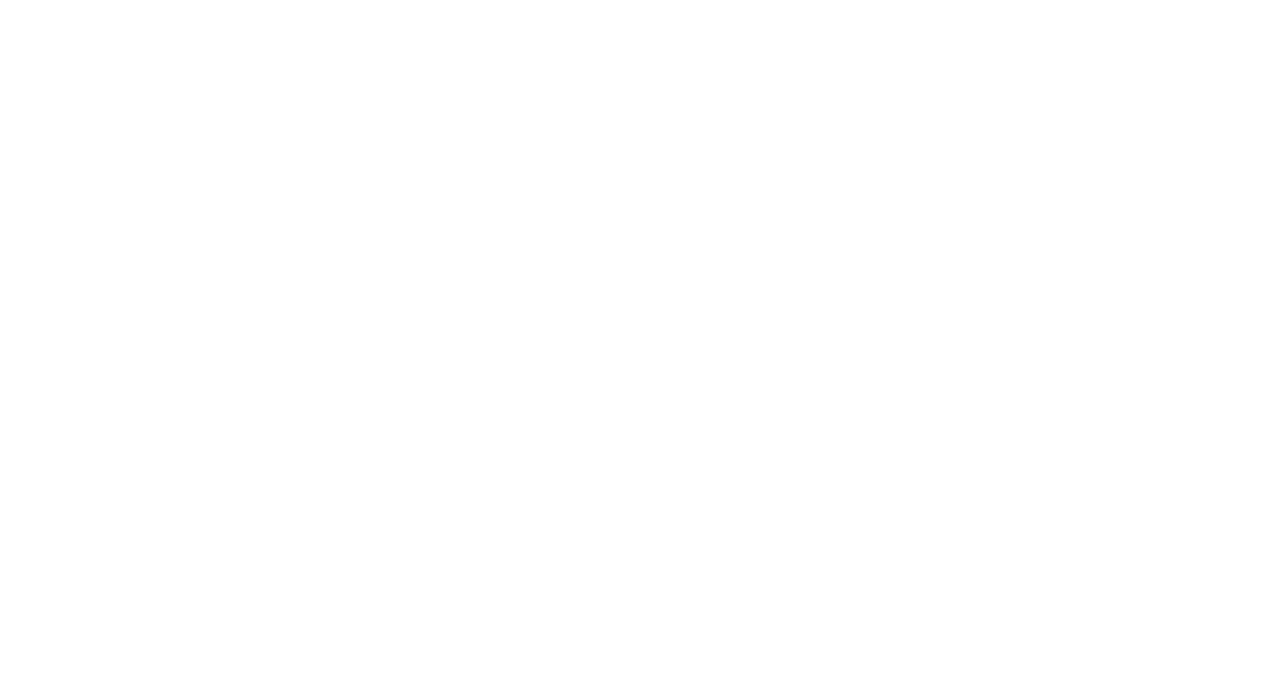
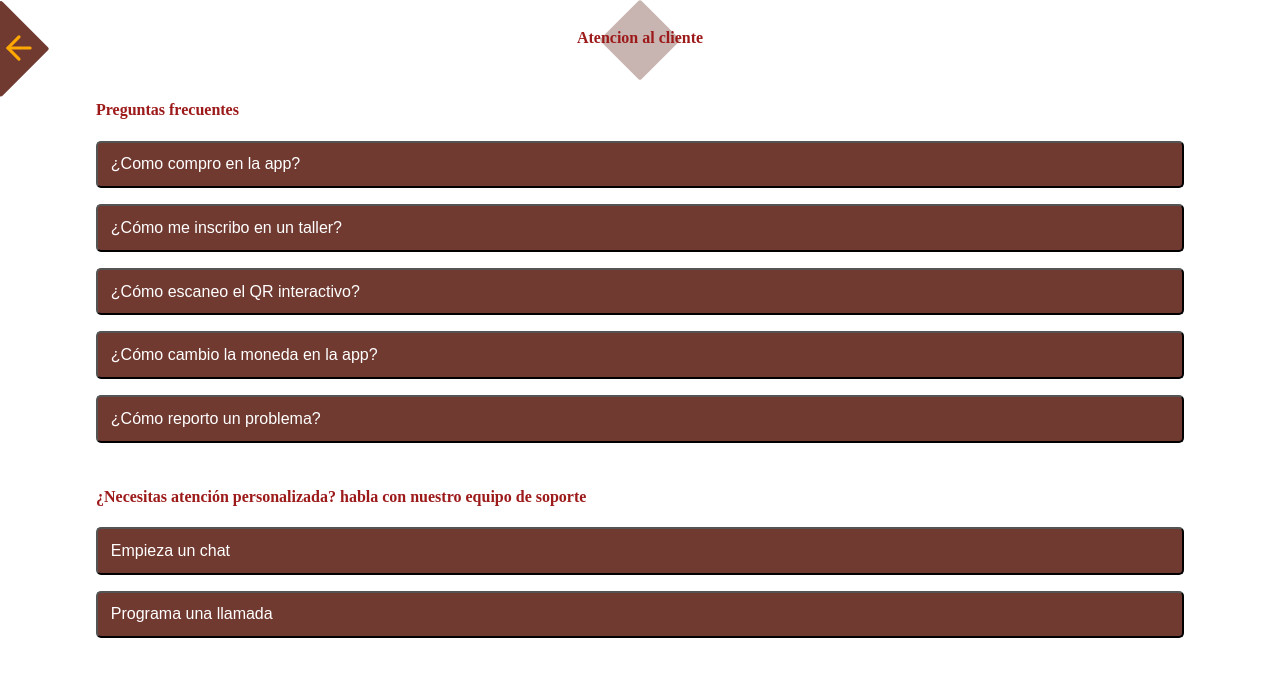
Before and after one commit to Thewilliamg/proyectoFinalExpress, a React (Vite) app: page /customer-service in a window 1280 px wide. Before the commit this address had no page. Shown: the top 676 px of the page. Built offline with nearby package versions, Linux system fonts and the light colour scheme; the HTML template or start-up script is replaced by a standard one; a web font is replaced by a local one.

Commit message:
feat: :construction: Construction of page number 25
Much of the design has been completed, the elements are arranged, small details such as colors and spaces between the elements are missing.

```diff
--- a/src/App.jsx
+++ b/src/App.jsx
@@ -8,6 +8,7 @@
 import SignUp from './pages/signup/SignUp.jsx'
 import Policy from './pages/signup/register/policy/Policy.jsx'
 import Register from './pages/signup/register/Register.jsx'
+import Service from './pages/home/components/customerService/Service.jsx'
 
 
 function App() {
@@ -28,6 +29,8 @@
         <Route path='/signup' element={<SignUp />} />                       // Pantalla 2
         <Route path='/signup/register' element={<Register />} />
         <Route path='/signup/register/policy' element={<Policy />} />       // Ruta para pantallas 4 y 5
+        //Rutas de servicio al cliente
+        <Route path="/customer-service" element={<Service/> } />
       </Routes>
   </BrowserRouter>
   )
--- /dev/null
+++ b/src/pages/home/components/customerService/Service.jsx
@@ -0,0 +1,39 @@
+import GoBackArrow from '../../../components/backArrow'
+import { Link } from "react-router-dom";
+import './service.css';
+
+export default function Service() {
+
+    return (
+        <div className='box-Service'>
+            <div className='box-arrowLeft'>
+            <Link to="/" classname="nombre-para-dar-Style">
+                <GoBackArrow />
+            </Link>
+            </div>
+            <section className='box-tituleService'>
+                <svg width="100" height="80" viewBox="0 0 236 236" fill="none" xmlns="http://www.w3.org/2000/svg">
+                    <rect width="169.706" height="169.706" rx="7" transform="matrix(0.707107 0.707107 0.707107 -0.707107 -2 118)" fill="#703A31" fill-opacity="0.38"/>
+                </svg>
+                <h4 className='tituleService colorTitule'>Atencion al cliente</h4>
+            </section>
+            <section className='box-frequentlyQuestions'>
+                <h4 className='colorTitule'>Preguntas frecuentes</h4>
+                <div className='box-button-frequentlyQuestions'>
+                    <button>¿Como compro en la app?</button>
+                    <button>¿Cómo me inscribo en un taller?</button>
+                    <button>¿Cómo escaneo el QR interactivo?</button>
+                    <button>¿Cómo cambio la moneda en la app?</button>
+                    <button>¿Cómo reporto un problema?</button>
+                </div>
+            </section>
+            <section className='box-personalizedAttention'>
+                <h4 className='colorTitule'>¿Necesitas atención personalizada? habla con nuestro equipo de soporte</h4>
+                <div className='box-button-personalizedAttention'>
+                    <button>Empieza un chat</button>
+                    <button>Programa una llamada</button>
+                </div>
+            </section>
+        </div>
+    )
+}
--- /dev/null
+++ b/src/pages/home/components/customerService/service.css
@@ -0,0 +1,84 @@
+.box-Service {
+    display: flex;
+    width: 100%;
+    height: 100%;
+    align-items: center;
+    flex-direction: column;
+    /* border: 1px solid red; */
+}
+
+.box-arrowLeft {
+    position: absolute;
+    top: 0;
+    left: 0;
+}
+
+.box-tituleService {
+    display: flex;
+    flex-direction: column;
+    align-items: center;
+    width: 100%;
+    height: 20%;
+}
+
+.tituleService {
+    position: absolute;
+    text-anchor: middle;
+    top: 0.5rem;
+}
+
+.colorTitule {
+    color: #9D1A1A;
+}
+
+.box-frequentlyQuestions {
+    display: flex;
+    width: 85%;
+    flex-direction: column;
+}
+
+.box-button-frequentlyQuestions {
+    display: flex;
+    width: 100%;
+    flex-direction: column;
+    justify-content: center;
+    align-items: center;
+    gap: 1rem;
+    /* border: 1px solid red; */
+}
+
+.box-button-frequentlyQuestions button {
+    display: flex;
+    width: 100%;
+    border-radius: 0.313rem;
+    padding: 0.8rem;
+    font-size: 1rem;
+    background: #703A31;
+    color: #FFFFFF;
+}
+
+.box-personalizedAttention {
+    display: flex;
+    width: 85%;
+    height: 40%;
+    flex-direction: column;
+    padding-top: 1.5rem;
+    /* border: 1px solid blue; */
+}
+
+.box-button-personalizedAttention {
+    display: flex;
+    width: 100%;
+    flex-direction: column;
+    gap: 1rem;
+}
+
+.box-button-personalizedAttention button {
+    display: flex;
+    width: 100%;
+    border-radius: 0.313rem;
+    padding: 0.8rem;
+    font-size: 1rem;
+    background: #703A31;
+    color: #FFFFFF;
+}
```
